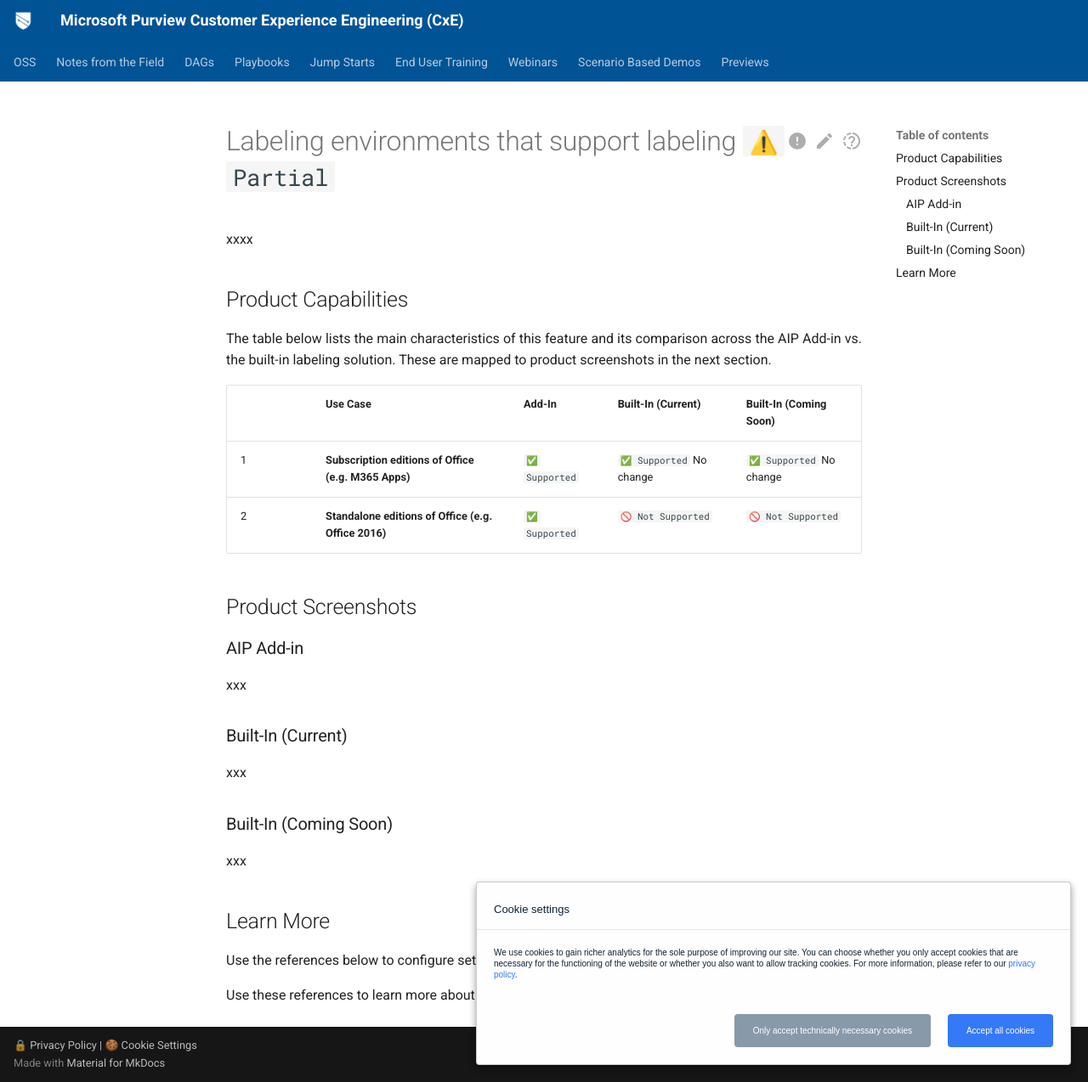
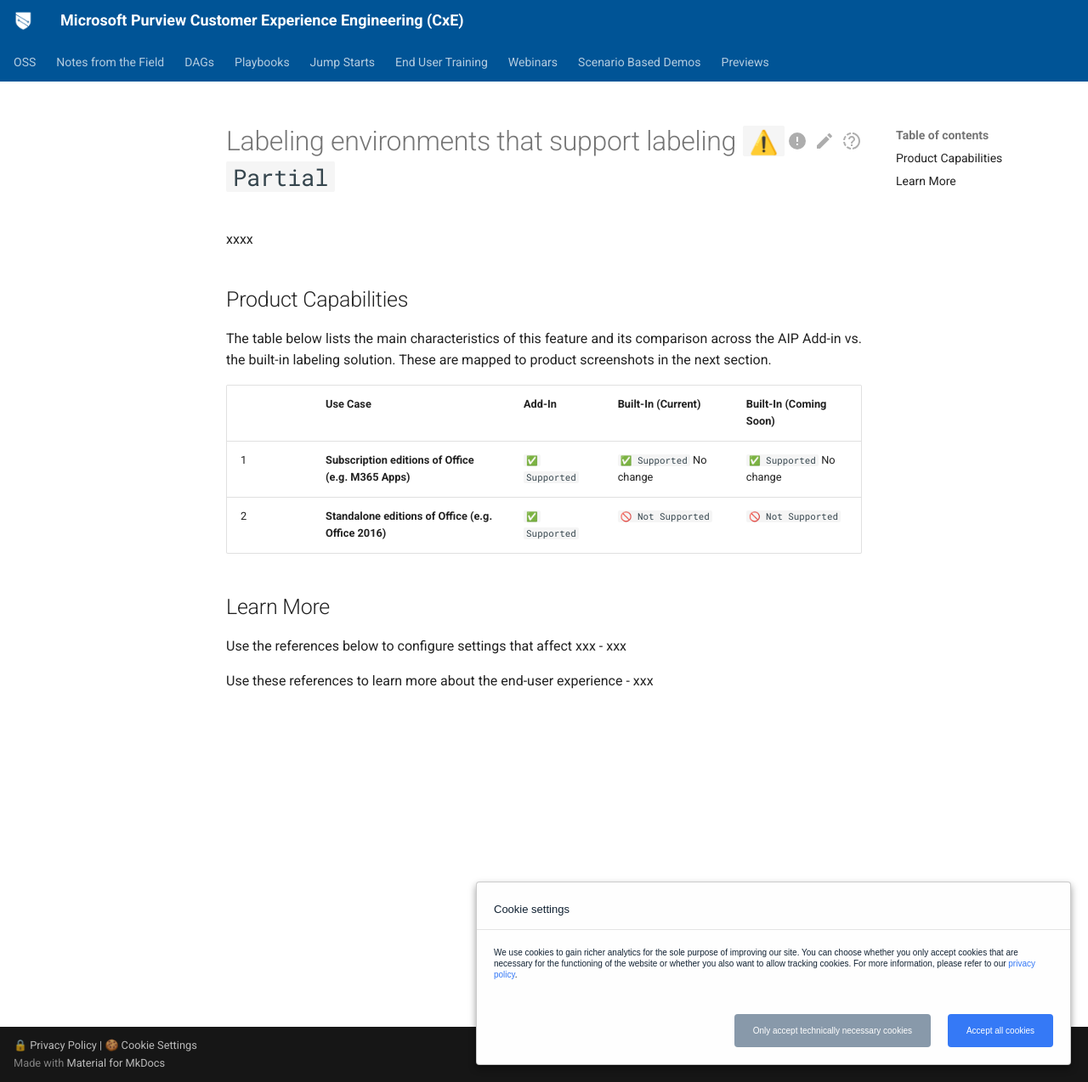
Before and after one commit to microsoft/ComplianceCxE, an MkDocs documentation site: the page built from docs/playbooks/AIP2MIP/Features/LabelingEnvironments.md, in a window 1280 px wide and 1274 px high. Shown: the whole window at 85% size. Built offline with MkDocs 1.6.1 and Material for MkDocs 9.7.7, drawn with Linux system fonts in a browser that asks for light colours.

Commit message:
Update LabelingEnvironments.md

```diff
--- a/docs/playbooks/AIP2MIP/Features/LabelingEnvironments.md
+++ b/docs/playbooks/AIP2MIP/Features/LabelingEnvironments.md
@@ -11,16 +11,6 @@
 | 2 | **Standalone editions of Office (e.g. Office 2016)**   | `✅ Supported` |  `🚫 Not Supported`  | `🚫 Not Supported`|
 
 
-## Product Screenshots
-
-### AIP Add-in
-xxx
-
-### Built-In (Current)
-xxx
-
-### Built-In (Coming Soon)
-xxx
 
 ## Learn More
 Use the references below to configure settings that affect xxx
```
